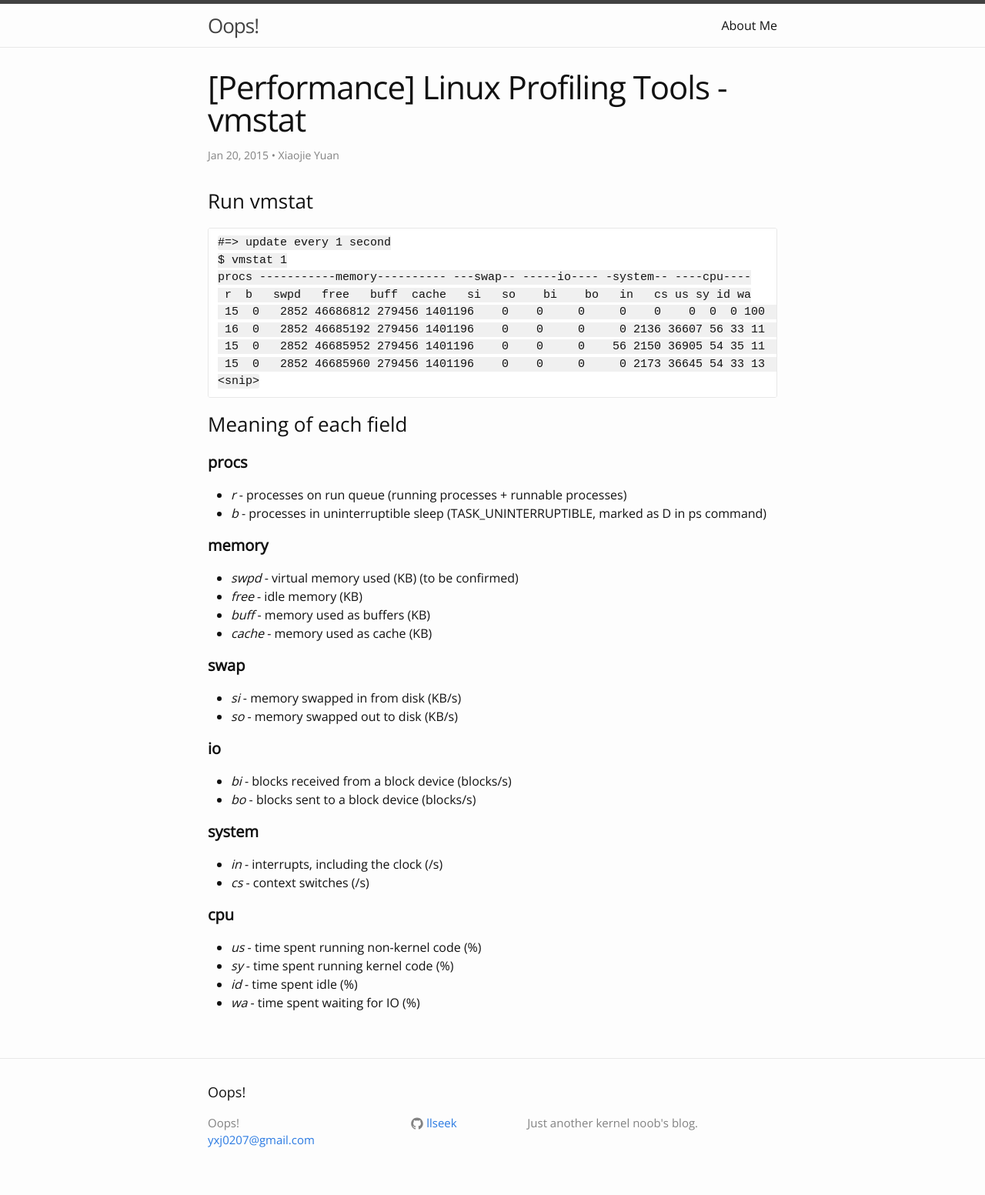
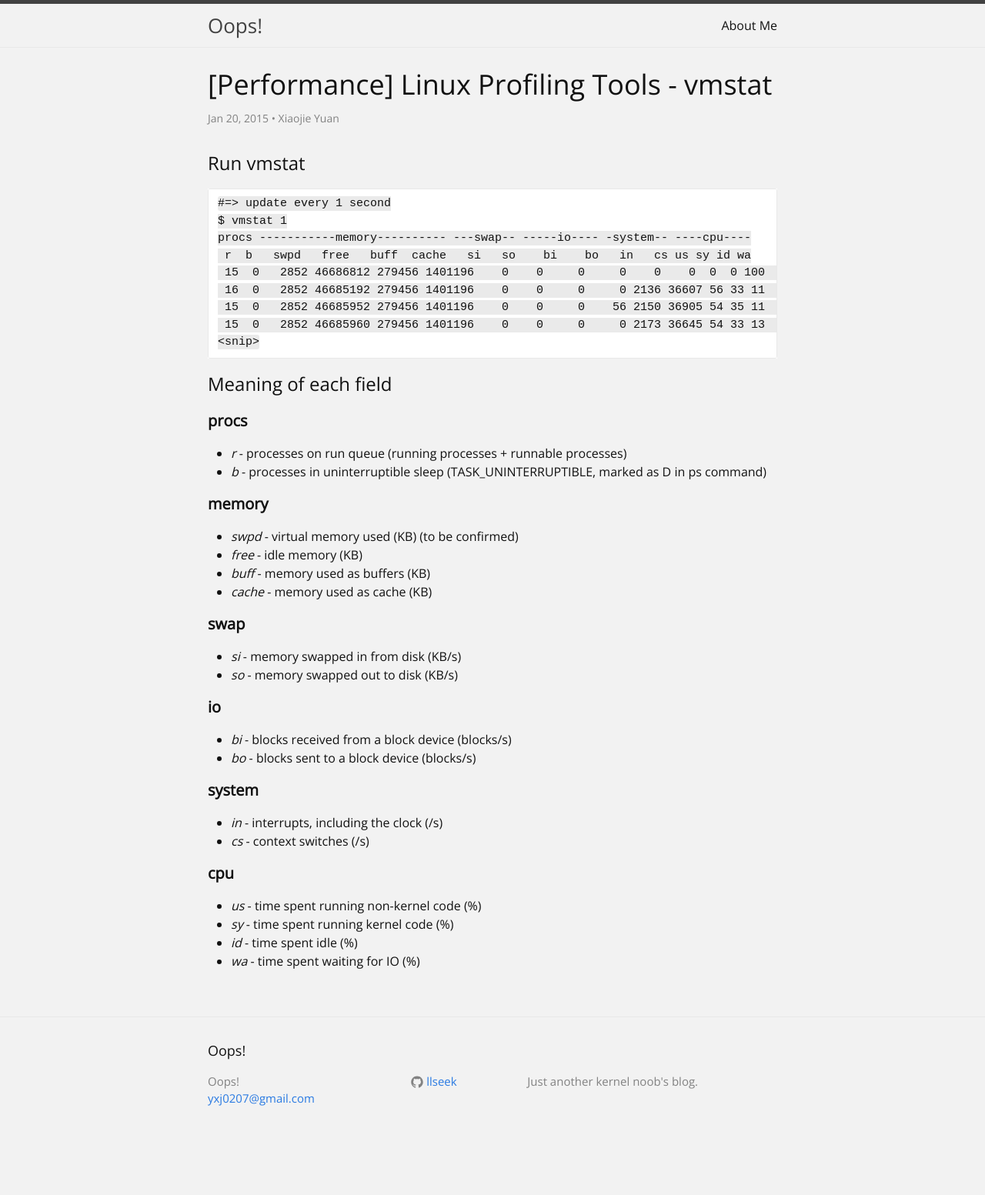
Before and after one commit to llseek/llseek.github.io, a Jekyll site: the page built from _posts/2015-01-20-linux-profiling-tools-vmstat.md, in a window 1280 px wide. Shown: the whole page at 77% size. Built offline with Jekyll 4.4.1, drawn with Linux system fonts in a browser that asks for light colours; Markdown is read by kramdown in place of the engine named in the settings; after the commit the page ends 1499 px from its top, so only the background shows below that.

Commit message:
config: change background-color and some font size

```diff
--- a/_sass/_base.scss
+++ b/_sass/_base.scss
@@ -19,7 +19,7 @@ body {
     line-height: $base-line-height;
     font-weight: $base-font-weight;
     color: $text-color;
-    background-color: $background-color;
+    background-color: $body-background-color;
     -webkit-text-size-adjust: 100%;
 }
 
@@ -130,7 +130,7 @@ code {
     font-size: 15px;
     border: 1px solid $grey-color-light;
     border-radius: 3px;
-    background-color: #f0f0f0;
+    background-color: $code-background-color;
 }
 
 code {
--- a/_sass/_layout.scss
+++ b/_sass/_layout.scss
@@ -13,7 +13,7 @@
 .site-title {
     font-size: 26px;
     line-height: 56px;
-    letter-spacing: -1px;
+    letter-spacing: 0px;
     margin-bottom: 0;
     float: left;
 
@@ -198,8 +198,8 @@
 }
 
 .post-title {
-    font-size: 42px;
-    letter-spacing: -1px;
+    font-size: 36px;
+    letter-spacing: 0px;
     line-height: 1;
 
     @include media-query($on-laptop) {
@@ -219,7 +219,7 @@
     }
 
     h3 {
-        font-size: 26px;
+        font-size: 24px;
 
         @include media-query($on-laptop) {
             font-size: 22px;
--- a/css/main.scss
+++ b/css/main.scss
@@ -16,6 +16,8 @@ $spacing-unit:     30px;
 
 $text-color:       #111;
 $background-color: #fdfdfd;
+$code-background-color: #eaeaea;
+$body-background-color: #f2f2f2;
 $brand-color:      #2a7ae2;
 
 $grey-color:       #828282;
```
